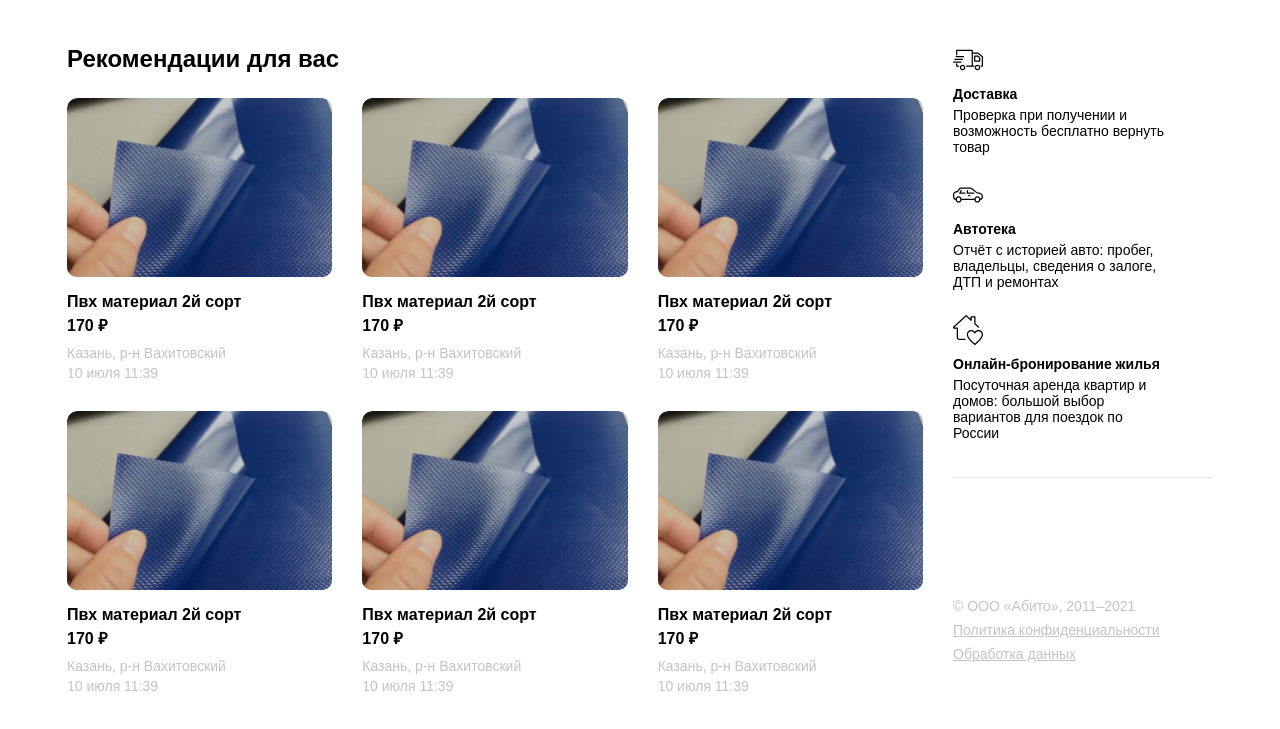
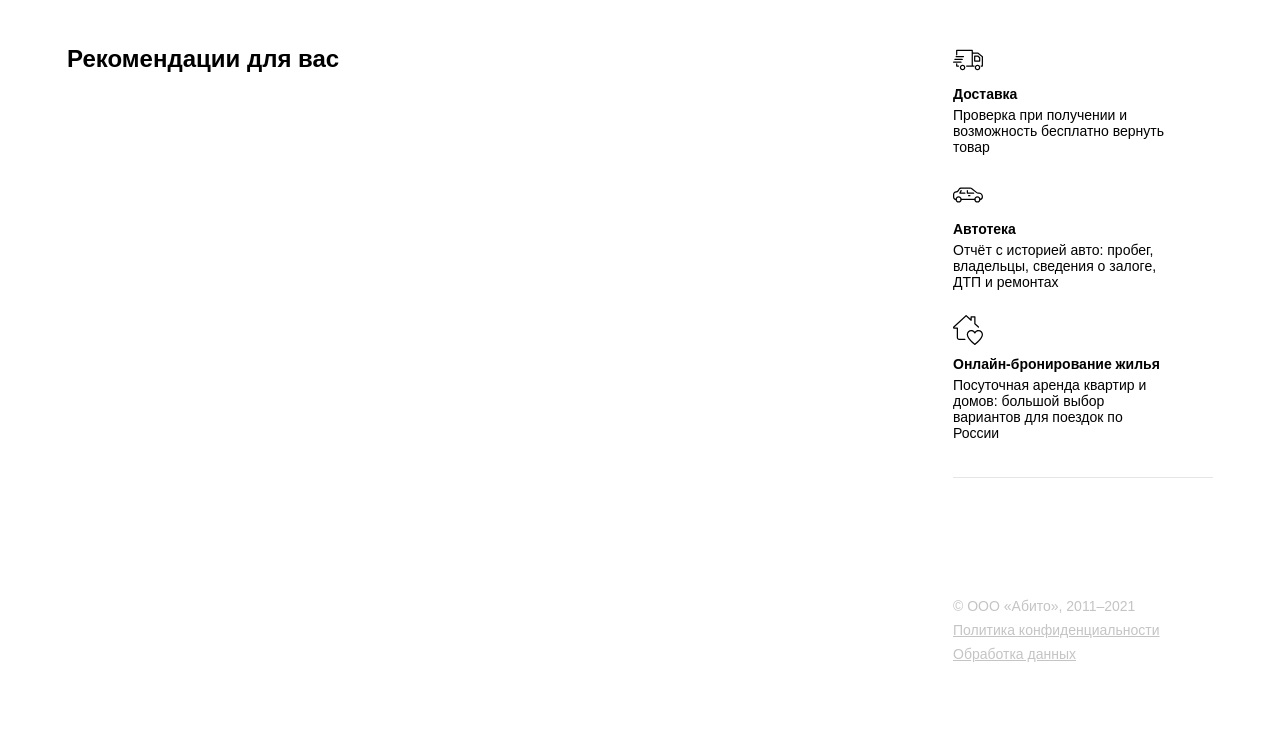
Before and after one commit to SamaTjld/AbitoNew, a plain HTML site: page index.html in a window 1280 px wide. Shown: the part 139-868 px from the top of the page. Drawn offline with Linux system fonts and the light colour scheme.

Commit message:
Include main.js script in index.html
Added a script tag to include main.js for deferred loading.

```diff
--- a/index.html
+++ b/index.html
@@ -5,6 +5,7 @@
     <meta name="viewport" content="width=device-width, initial-scale=1.0" />
     <title>Document</title>
     <link rel="stylesheet" href="style.css" />
+    <script src="/main.js" defer></script>
   </head>
   <body>
     <header class="header">
@@ -43,94 +44,7 @@
           <div class="content-box">
             <div class="content-main">
               <h2 class="content-side__title">Рекомендации для вас</h2>
-              <div class="content-main__list">
-                <a href="/product.html" class="content-main__item">
-                  <div class="content-main__item--img">
-                    <img src="/img/Cart_image.png" alt="Cart" />
-                  </div>
-                  <h5 class="content-main__item--title">
-                    Пвх материал 2й сорт
-                  </h5>
-                  <strong class="content-main__item--price">170 ₽</strong>
-                  <div class="content-main__item--desc-box">
-                    <span class="content-main__item--desc"
-                      >Казань, р-н Вахитовский</span
-                    >
-                    <span class="content-main__item--desc">10 июля 11:39</span>
-                  </div>
-                </a>
-                <a href="/product.html" class="content-main__item">
-                  <div class="content-main__item--img">
-                    <img src="/img/Cart_image.png" alt="Cart" />
-                  </div>
-                  <h5 class="content-main__item--title">
-                    Пвх материал 2й сорт
-                  </h5>
-                  <strong class="content-main__item--price">170 ₽</strong>
-                  <div class="content-main__item--desc-box">
-                    <span class="content-main__item--desc"
-                      >Казань, р-н Вахитовский</span
-                    >
-                    <span class="content-main__item--desc">10 июля 11:39</span>
-                  </div> </a
-                ><a href="/product.html" class="content-main__item">
-                  <div class="content-main__item--img">
-                    <img src="/img/Cart_image.png" alt="Cart" />
-                  </div>
-                  <h5 class="content-main__item--title">
-                    Пвх материал 2й сорт
-                  </h5>
-                  <strong class="content-main__item--price">170 ₽</strong>
-                  <div class="content-main__item--desc-box">
-                    <span class="content-main__item--desc"
-                      >Казань, р-н Вахитовский</span
-                    >
-                    <span class="content-main__item--desc">10 июля 11:39</span>
-                  </div> </a
-                ><a href="/product.html" class="content-main__item">
-                  <div class="content-main__item--img">
-                    <img src="/img/Cart_image.png" alt="Cart" />
-                  </div>
-                  <h5 class="content-main__item--title">
-                    Пвх материал 2й сорт
-                  </h5>
-                  <strong class="content-main__item--price">170 ₽</strong>
-                  <div class="content-main__item--desc-box">
-                    <span class="content-main__item--desc"
-                      >Казань, р-н Вахитовский</span
-                    >
-                    <span class="content-main__item--desc">10 июля 11:39</span>
-                  </div> </a
-                ><a href="/product.html" class="content-main__item">
-                  <div class="content-main__item--img">
-                    <img src="/img/Cart_image.png" alt="Cart" />
-                  </div>
-                  <h5 class="content-main__item--title">
-                    Пвх материал 2й сорт
-                  </h5>
-                  <strong class="content-main__item--price">170 ₽</strong>
-                  <div class="content-main__item--desc-box">
-                    <span class="content-main__item--desc"
-                      >Казань, р-н Вахитовский</span
-                    >
-                    <span class="content-main__item--desc">10 июля 11:39</span>
-                  </div> </a
-                ><a href="/product.html" class="content-main__item">
-                  <div class="content-main__item--img">
-                    <img src="/img/Cart_image.png" alt="Cart" />
-                  </div>
-                  <h5 class="content-main__item--title">
-                    Пвх материал 2й сорт
-                  </h5>
-                  <strong class="content-main__item--price">170 ₽</strong>
-                  <div class="content-main__item--desc-box">
-                    <span class="content-main__item--desc"
-                      >Казань, р-н Вахитовский</span
-                    >
-                    <span class="content-main__item--desc">10 июля 11:39</span>
-                  </div>
-                </a>
-              </div>
+              <div class="content-main__list"></div>
             </div>
             <div class="content-side">
               <div class="content-side_title"></div>
```
